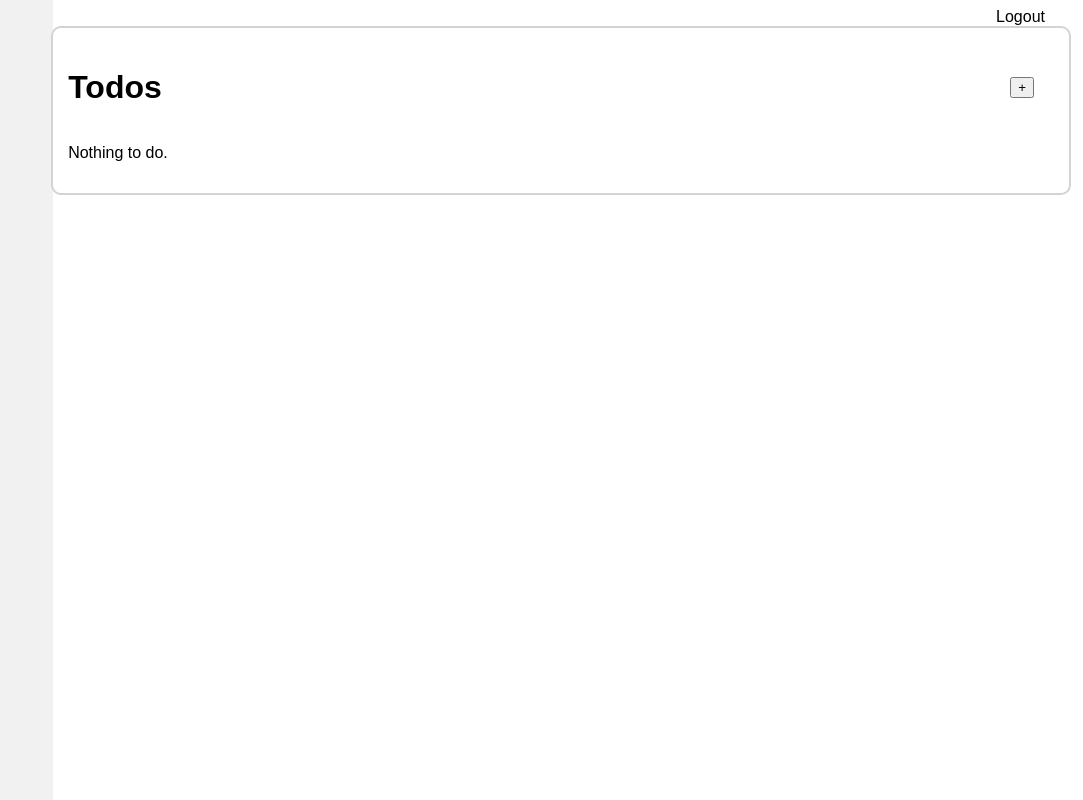
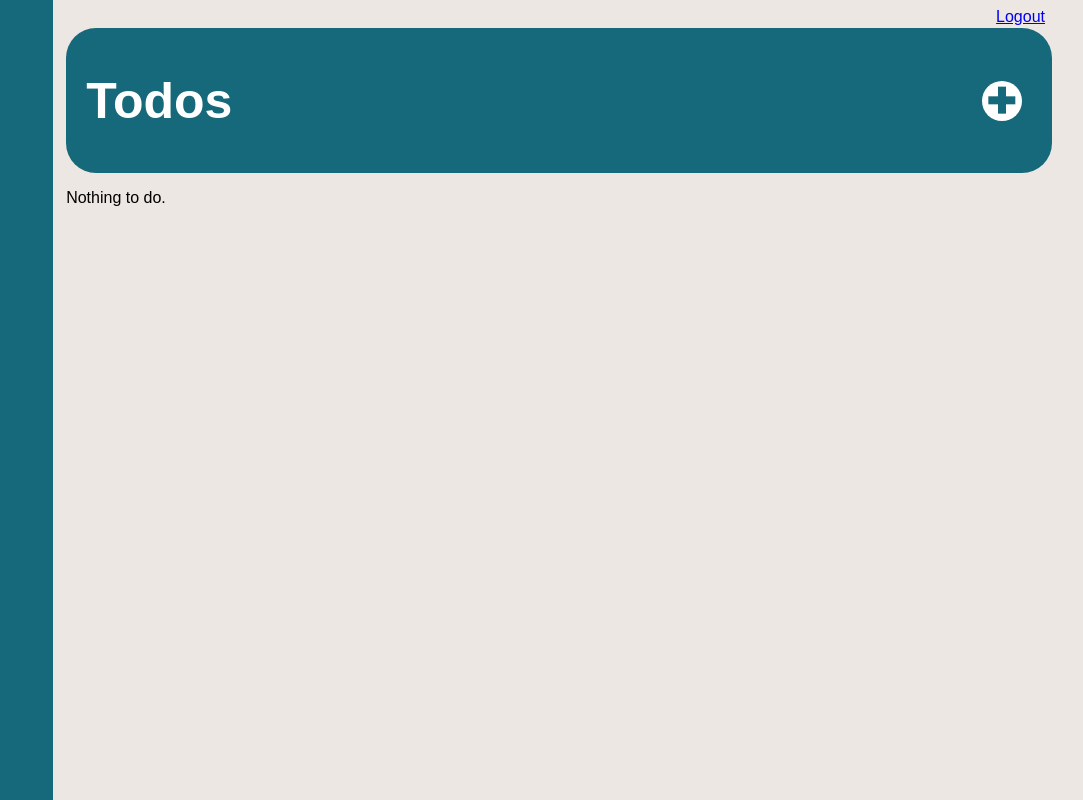
Before and after one commit to joloows/jolo-todoapp, a Django app: page /main/ in a window 1280 px wide. Shown: the whole page, without its empty margins (197-1280 px from the left). Run offline with Django 4.2, Linux system fonts and the light colour scheme; the visitor is signed in with stand-in values (Sample User, id 1); data that the repository does not hold is empty.

Commit message:
Improve UI

```diff
--- a/src/main/static/css/base.css
+++ b/src/main/static/css/base.css
@@ -1,3 +1,4 @@
 body {
     font-family: sans-serif, Arial, Helvetica;
+    background-color: #EDE7E3;
 }
--- a/src/main/static/css/dropdown.css
+++ b/src/main/static/css/dropdown.css
@@ -1,11 +1,9 @@
 /* Dropdown Button */
 .dropbtn {
     display: block;
-    background-color: #3498DB;
-    color: white;
-    padding: 10px;
-    font-size: 10px;
-    border: none;
+    color: #16697A;
+    padding: 5px;
+    font-size: 20px;
     cursor: pointer;
     margin-left: auto;
     margin-right: 5px;
@@ -15,13 +13,13 @@
 
 /* Dropdown button on hover & focus */
 .dropbtn:focus {
-    background-color: #2980B9;
+    font-size: 25px;
 }
 
 /* The container <div> - needed to position the dropdown content */
 .dropdown {
     position: relative;
-    display: inline;
+    display: inline-block;
 }
 
 /* Dropdown Content (Hidden by Default) */
@@ -31,7 +29,6 @@
     background-color: #f1f1f1;
     min-width: 160px;
     box-shadow: 0px 8px 16px 0px rgba(0, 0, 0, 0.2);
-    z-index: 1;
 }
 
 /* Links inside the dropdown */
--- a/src/main/static/css/popup_form.css
+++ b/src/main/static/css/popup_form.css
@@ -29,6 +29,7 @@
     padding: 1rem 1.5rem;
     width: 24rem;
     border-radius: 0.5rem;
+    color: #16697A;
 }
 
 /* Full-width input fields */
--- a/src/main/static/css/sidebar.css
+++ b/src/main/static/css/sidebar.css
@@ -6,7 +6,7 @@
     width: 19%;
     min-width: 250px;
     max-width: 19%;
-    background-color: #f1f1f1;
+    background-color: #16697A;
     position: absolute;
     height: 100%;
     overflow: auto;
--- a/src/main/static/css/todos.css
+++ b/src/main/static/css/todos.css
@@ -1,51 +1,120 @@
 .todo-container {
     position: relative;
+    top: 0;
+    bottom: 0;
     margin-left: 19%;
     width: 78%;
     height: 100%;
-    border: 2px solid lightgrey;
     border-radius: 10px;
     padding: 15px;
-    overflow: auto;
+    overflow: visible;
 }
 
 .todo-head {
     display: flex;
+    border-radius: 30px;
     margin-top: 5px;
     margin-bottom: 5px;
+    padding-top: 10px;
+    padding-bottom: 10px;
+    background-color: #16697A;
+    color: white;
 }
 
 #todos-label {
     display: block;
+    margin-left: 20px;
+    font-size: 50px;
 }
 
-.todo-create-button {
+.todo-create {
     margin-top: auto;
     margin-bottom: auto;
     margin-left: auto;
-    margin-right: 10px;
+    margin-right: 30px;
+    cursor: pointer;
+    font-size: 60px;
+    color: white;
+}
+
+.todo-list-container {
+    background-color: white;
+    border-radius: 20px;
+    margin-top: 10px;
+    padding-top: 2px;
+    padding-bottom: 2px
 }
 
 .todo-object-container {
     display: flex;
     height: 40px;
-    margin-top: 5px;
-    margin-bottom: 5px;
+    margin: 10px;
+    padding: 5px;
+    color: #16697A;
+    border: 1px solid rgb(226, 226, 226);
+    border-radius: 10px;
+}
+
+.todo-object-container:hover {
+    background-color: lightgrey;
 }
 
 #todo-object-title {
     display: inline-block;
     margin-top: auto;
     margin-bottom: auto;
+    color: #16697A;
+    font-weight: bold;
+    text-decoration: none;
 }
 
-a {
+a #todo-object-title {
     display: inline-block;
     text-decoration: none;
-    color:black;
 }
 
 input[type=checkbox] {
     display: inline-block;
-    margin-right: 8px;
+    margin-right: 15px;
+    margin-left: 10px;
 }
+
+#plus {
+    /* change this value to the desired width */
+    --width: 40px;
+    /* setting the background color */
+    background-color: white;
+    /* setting height and width with the value of css variable */
+    width: var(--width);
+    height: var(--width);
+    /* perfect circle */
+    border-radius: var(--width);
+    /* centrering */
+    display: grid;
+    place-items: center;
+    /* don't delete this, is important for the ::before and ::after pseudoelements */
+    position: relative;
+}
+
+#plus::before,
+#plus::after {
+    content: "";
+    /* using css calc() https://developer.mozilla.org/en-US/docs/Web/CSS/calc */
+    /* height and width relative to css variable, change to what you feel is good */
+    height: calc(var(--width) / 1.5);
+    width: calc(var(--width) / 5);
+    /* coloring the pseudoelements */
+    background-color: #16697A;
+    /* here the TRICK, using calc() we easily canculate the rotation, without hardcoding this value */
+    transform: rotate(calc(var(--i) * 90deg));
+    /* important don't delete */
+    position: absolute;
+}
+
+#plus::before {
+    --i: 1;
+}
+
+#plus::after {
+    --i: 2;
+}
--- a/src/main/static/js/create.js
+++ b/src/main/static/js/create.js
@@ -1,5 +1,5 @@
 const modal = document.querySelector(".form-popup");
-const trigger = document.querySelector(".todo-create-button");
+const trigger = document.querySelector(".todo-create");
 const closeButton = document.querySelector(".btn.cancel");
 
 function toggleModal() {
@@ -32,6 +32,7 @@ $("#myForm").on("submit", function(e) {
           vals[0] = Object.values(formData[0]);
         }
         console.log(vals);
+        location.href = "http://127.0.0.1:8000/main"
       },
       error:function() {
         alert('error');
--- a/src/main/static/js/delete.js
+++ b/src/main/static/js/delete.js
@@ -9,6 +9,7 @@ function deleteTodo(element) {
             },
             success: function () {
                 console.log($(element).closest('.div'));
+                location.href = "http://127.0.0.1:8000/main"
             },
             error: function (url) {
                 alert('error');
--- a/src/main/static/js/dropdown.js
+++ b/src/main/static/js/dropdown.js
@@ -1,6 +1,6 @@
 /* When the user clicks on the button,
 toggle between hiding and showing the dropdown content */
-function myFunction(element) {
+function showDropdown(element) {
     id = element.id
     document.getElementById("dropdown-" + id).classList.toggle("show");
 }
--- a/src/templates/main/main.html
+++ b/src/templates/main/main.html
@@ -10,9 +10,7 @@
   <div class="todo-container">
     <div class="todo-head">
       <h1 id="todos-label">Todos</h1>
-      <a class="todo-create-button">
-        <button class="todo-create-button">+</button>
-      </a>
+      <a id="plus" class="todo-create"></a>
       <div class="form-popup" id="myPopupForm">
         <form method="post" class="form-container" id="myForm">
           <h1>Add Todo</h1>
@@ -31,6 +29,7 @@
     </div>
     <div class="todo-list">
       {% if todos %}
+        <div class="todo-list-container">
           {% for todo in todos %}
             <div class="todo-object-container">
               {% if todo.todo_is_finished == True %}
@@ -48,7 +47,7 @@
                        value="0">
               {% endif %}
               <a id="todo-object-title" href={% url 'todo' todo.id %}>{{ todo.todo_title }}</a>
-            <button onclick="myFunction(this)" class="dropbtn" id="{{ todo.id }}">···</button>
+              <a onclick="showDropdown(this)" class="dropbtn" id="{{ todo.id }}">···</a>
               <div id="dropdown-{{ todo.id }}" class="dropdown-content">
                 <a>Edit</a>
                 <a data-url="{% url 'todo-delete' todo.id %}" onclick="deleteTodo(this)">Delete</a>
@@ -56,6 +55,7 @@
               </div>
             </div>
           {% endfor %}
+        </div>
       {% else %}
         <p>Nothing to do.</p>
       {% endif %}
```
Lines whose indentation alone changed are shown as unchanged.
